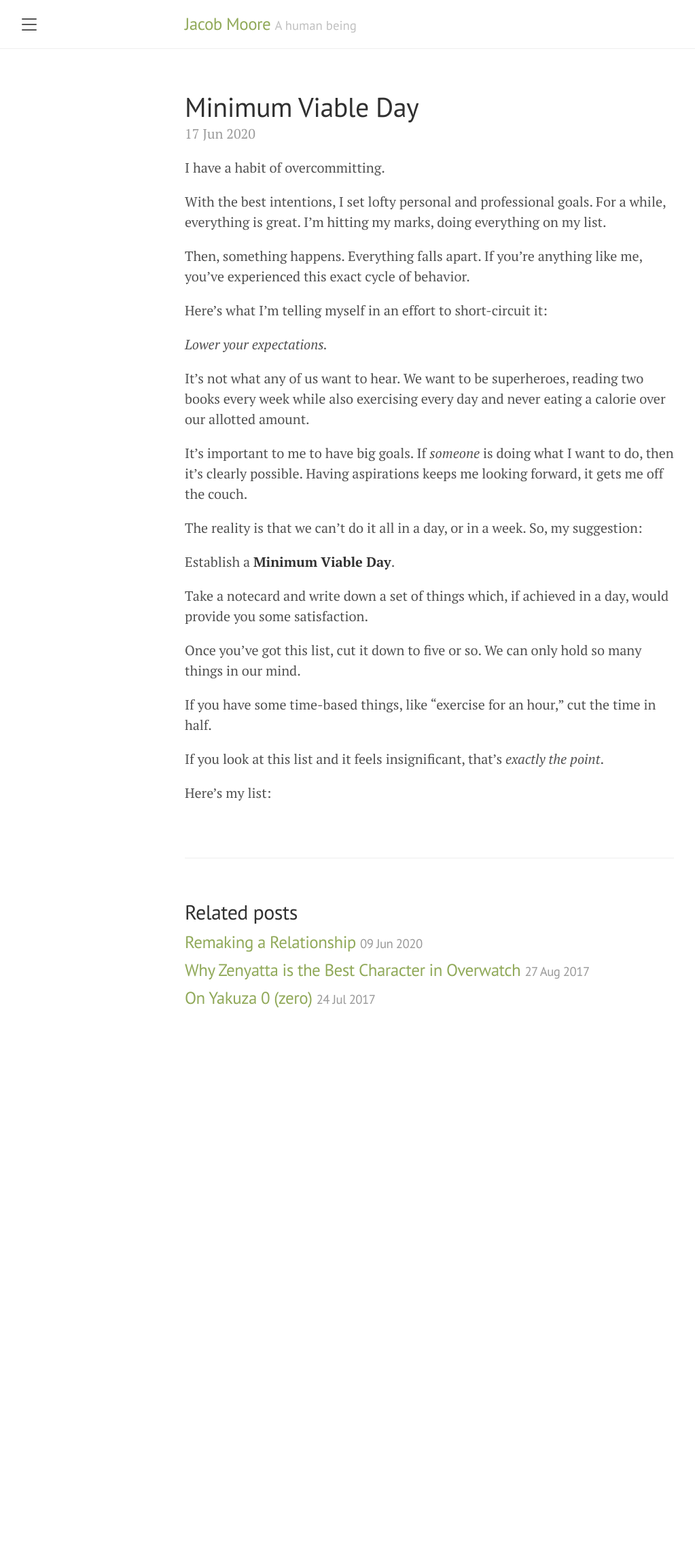
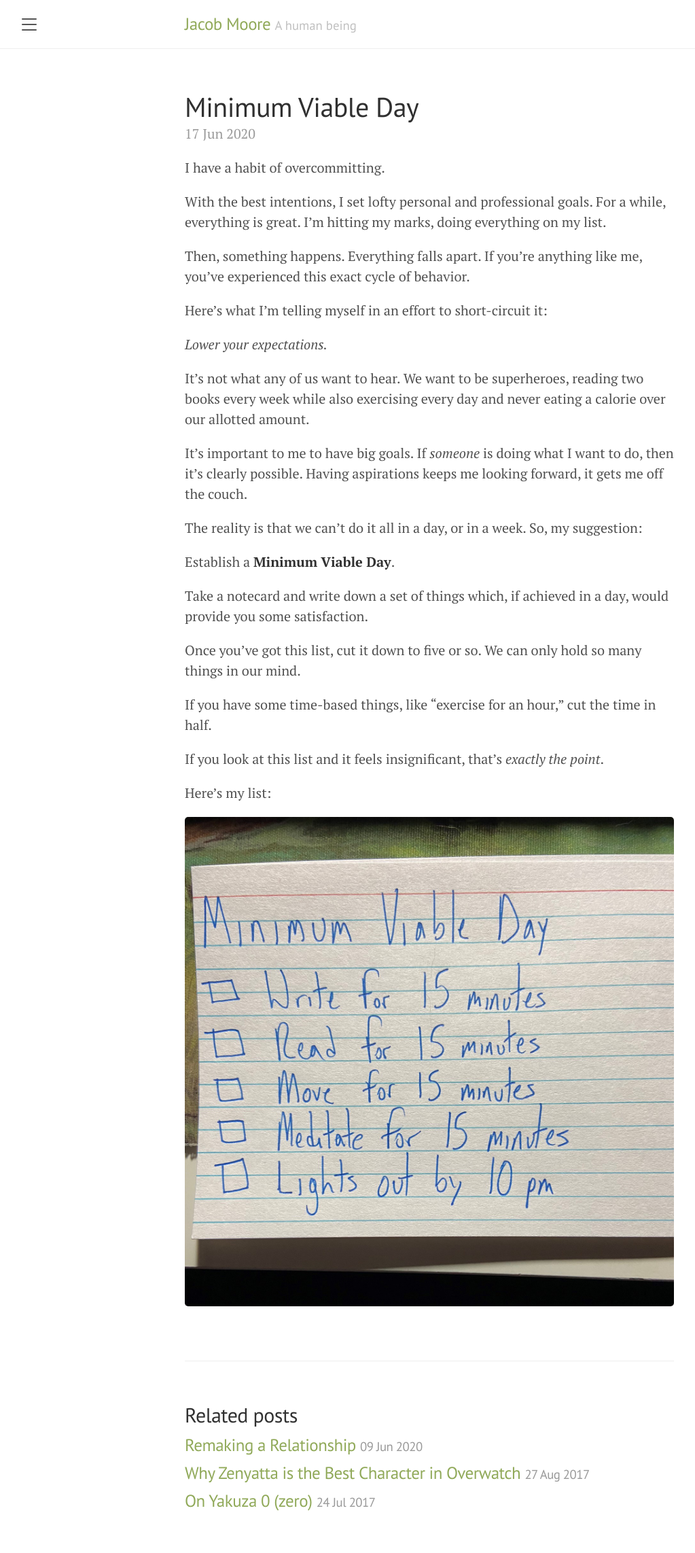
Before and after one commit to jmmoore/jmmoore.github.io, a Jekyll site: the page built from _posts/2020-06-17-Minimum-Viable-Day.md, in a window 1280 px wide. Shown: the whole page at 68% size, without its empty margins (8-1031 px from the left). Built offline with Jekyll 4.4.1, drawn with Linux system fonts in a browser that asks for light colours; before the commit the page ends 1545 px from its top, so only the background shows below that.

Commit message:
New Post

```diff
--- a/_posts/2020-06-17-Minimum-Viable-Day.md
+++ b/_posts/2020-06-17-Minimum-Viable-Day.md
@@ -31,3 +31,5 @@ If you have some time-based things, like "exercise for an hour," cut the time in
 If you look at this list and it feels insignificant, that's *exactly the point*.
 
 Here's my list:
+
+![Minimum Viable Day notecard](/uploads/minimumviableday.jpeg)
```
Also changed, not shown: uploads/minimumviableday.jpeg (added).
